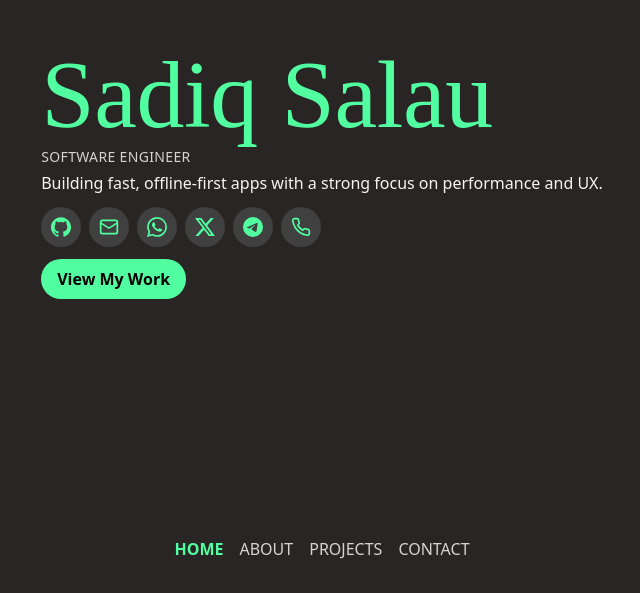
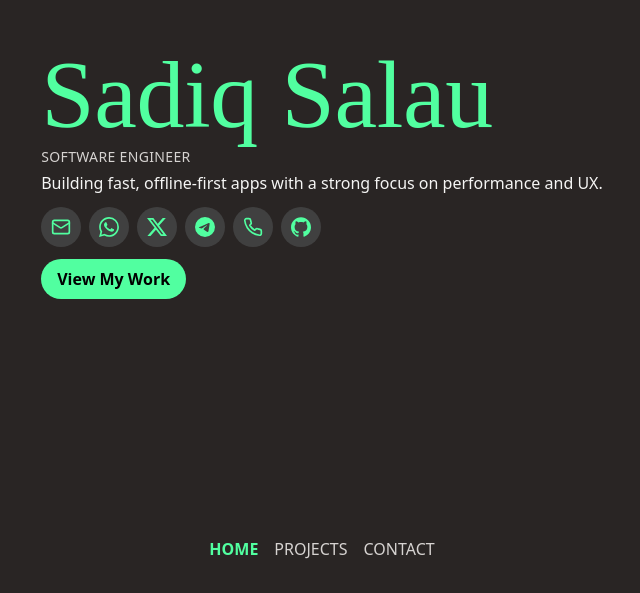
Before and after one commit to sadiqsalau/sadiqsalau-portfolio, a React (Vite) app: page / in a window 1280 px wide. Shown: the part 207-800 px from the top of the page, without its empty margins (318-958 px from the left). Built offline with nearby package versions, Linux system fonts and the light colour scheme.

Commit message:
feat: Moved github link to the end in hero section

```diff
--- a/src/components/Hero.tsx
+++ b/src/components/Hero.tsx
@@ -33,7 +33,6 @@ const ContactLinkButton = ({
 
 const ContactLinks = () => (
   <div className="flex flex-wrap justify-center items-center gap-2 my-2">
-    <ContactLinkButton title="GitHub" href={contact.github} icon={SiGithub} />
     <ContactLinkButton title="Email" href={contact.email} icon={LuMail} />
     <ContactLinkButton
       title="WhatsApp"
@@ -47,6 +46,7 @@ const ContactLinks = () => (
       icon={SiTelegram}
     />
     <ContactLinkButton title="Phone" href={contact.phone} icon={LuPhone} />
+    <ContactLinkButton title="GitHub" href={contact.github} icon={SiGithub} />
   </div>
 );
 
@@ -95,7 +95,6 @@ export default function Hero() {
       <div className="flex flex-wrap justify-center gap-4">
         {/* Navigation Links */}
         <HeroLink to="/">Home</HeroLink>
-        <HeroLink to="/about">About</HeroLink>
         <HeroLink to="/projects">Projects</HeroLink>
         <HeroLink to="/contact">Contact</HeroLink>
       </div>
```
